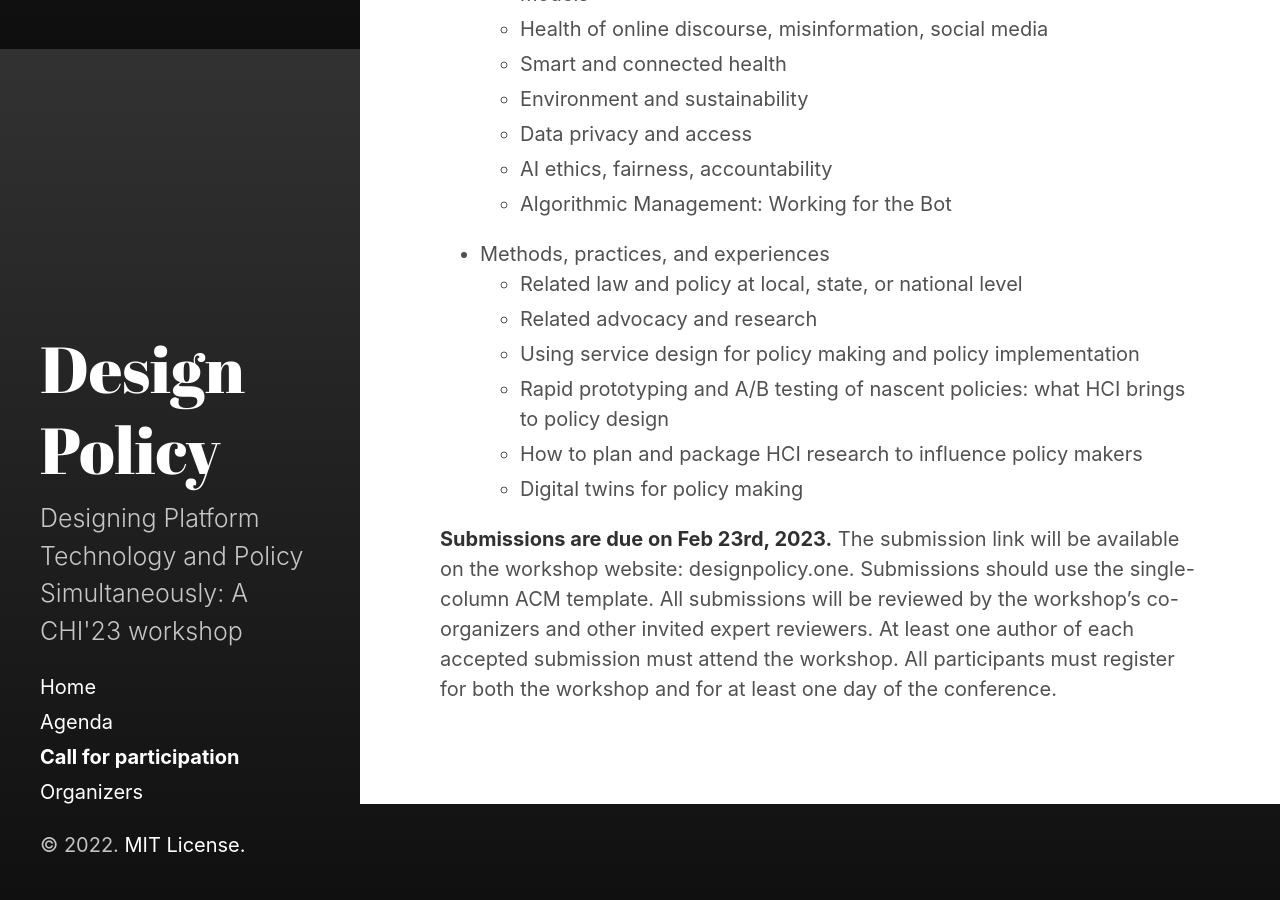
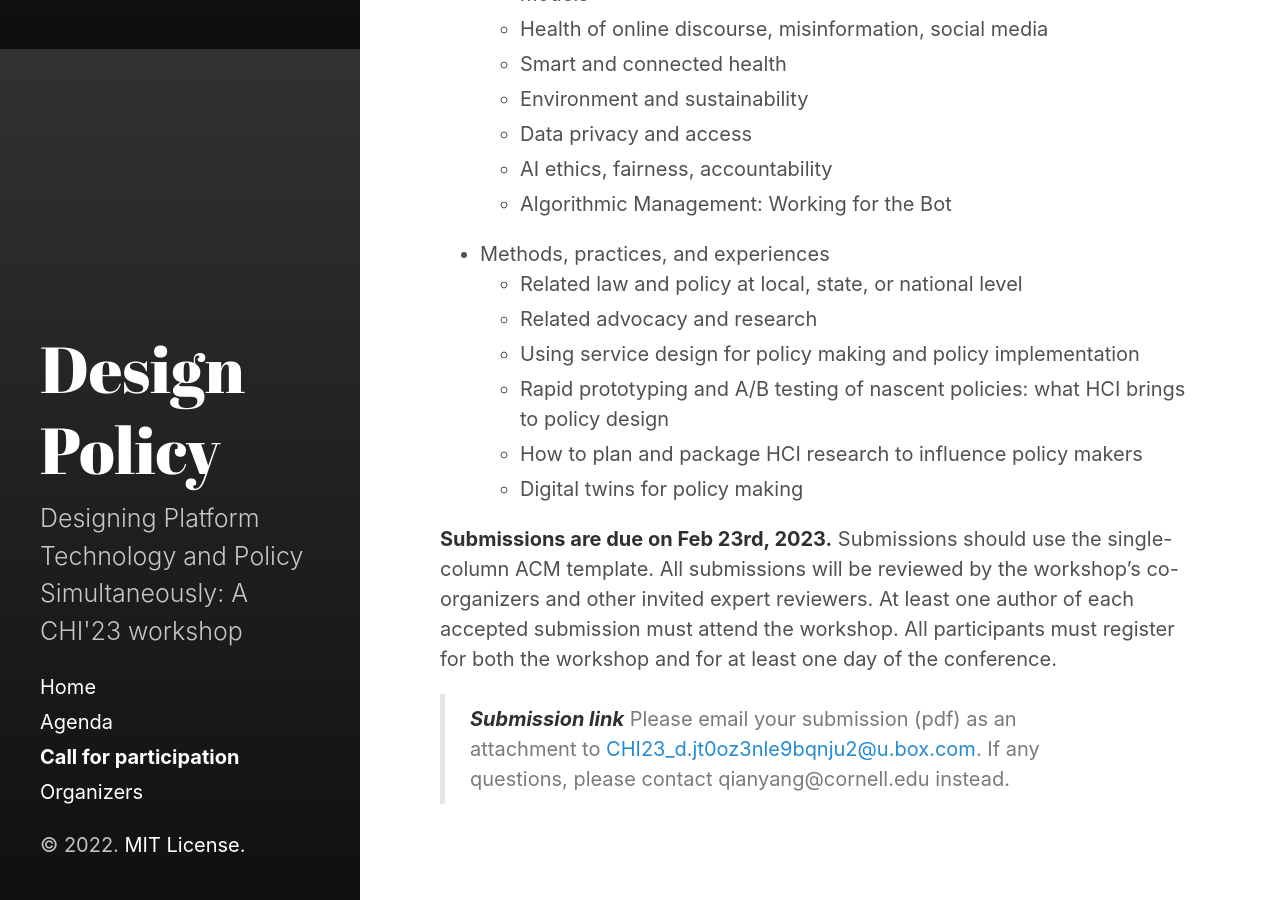
Before and after one commit to yang-qian/designpolicyCHI23, a Jekyll site: the page built from Call for participation.md, in a window 1280 px wide and 900 px high, scrolled down 851 px. Built offline with Jekyll 4.4.1, drawn with Linux system fonts in a browser that asks for light colours.

Commit message:
Update submission link

```diff
--- a/Call for participation.md
+++ b/Call for participation.md
@@ -27,4 +27,6 @@ Submissions may focus on broad insights into the opportunities and open question
   * Digital twins for policy making
 
 
-**Submissions are due on Feb 23rd, 2023.** The submission link will be available on the workshop website: designpolicy.one. Submissions should use the single-column ACM template. All submissions will be reviewed by the workshop’s co-organizers and other invited expert reviewers. At least one author of each accepted submission must attend the workshop. All participants must register for both the workshop and for at least one day of the conference.
+**Submissions are due on Feb 23rd, 2023.** Submissions should use the single-column ACM template. All submissions will be reviewed by the workshop’s co-organizers and other invited expert reviewers. At least one author of each accepted submission must attend the workshop. All participants must register for both the workshop and for at least one day of the conference.
+
+> **_Submission link_**  Please email your submission (pdf) as an attachment to [CHI23_d.jt0oz3nle9bqnju2@u.box.com](CHI23_d.jt0oz3nle9bqnju2@u.box.com). If any questions, please contact qianyang@cornell.edu instead.
```
